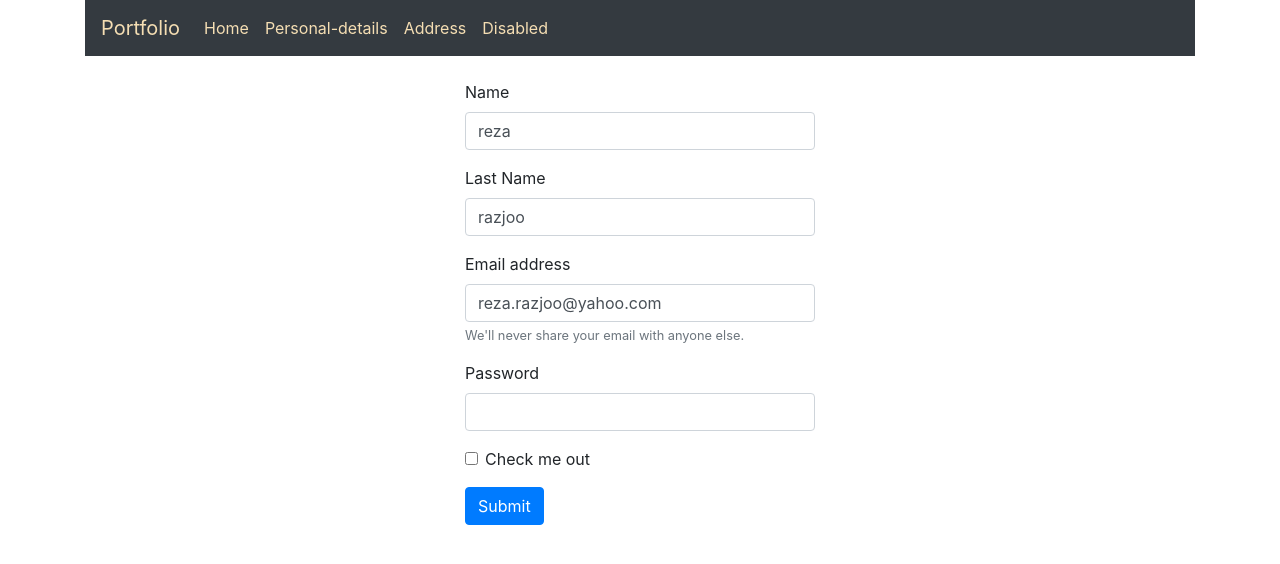
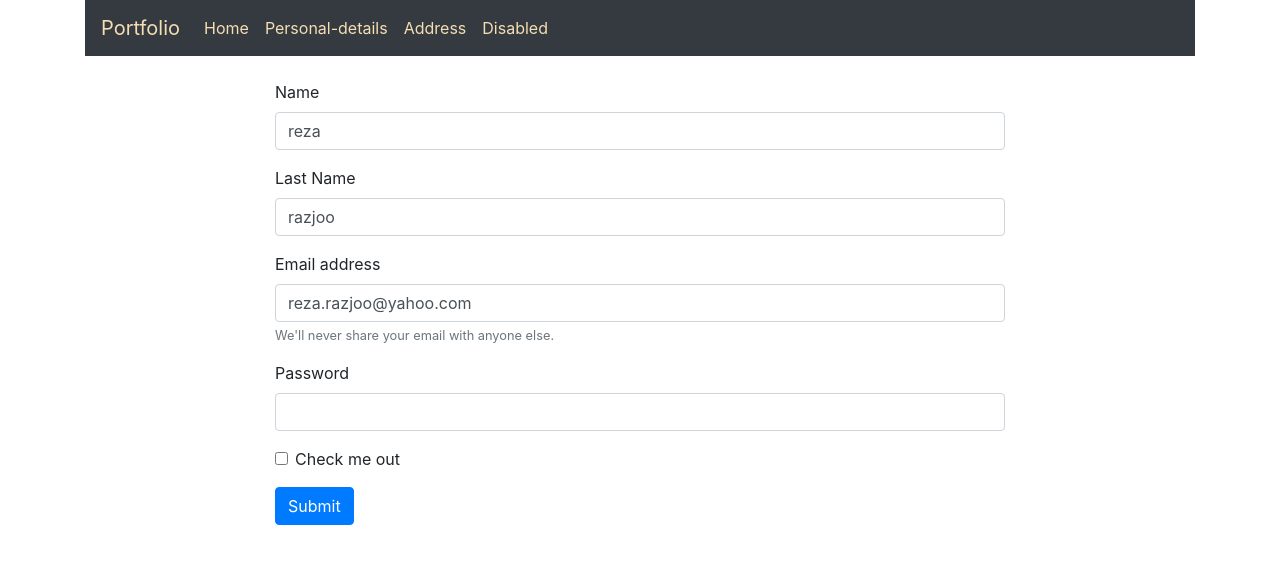
Before and after one commit to razjoorez/portfolio, an Angular app in the folder portfolio/: page /personal-details in a window 1280 px wide. Shown: the top 564 px of the page. Built offline with nearby package versions, Linux system fonts and the light colour scheme.

Commit message:
added col-sm-8 to pers-details

```diff
--- a/portfolio/src/app/details/personal-details/personal-details.component.html
+++ b/portfolio/src/app/details/personal-details/personal-details.component.html
@@ -1,6 +1,6 @@
 <div class="row mt-4">
-    <div class="col-4"></div>
-    <div class="col-4">
+    <div class="col-lg-2  col-xs-1 col-sm-1"></div>
+    <div class="col-lg-8 col-xs-10 col-sm-10">
 <form [formGroup]= "detailsForm" (ngSubmit)="Save(detailsForm.value)" >
     <div class="form-group">
         <label for="exampleInputName">Name</label>
@@ -28,5 +28,5 @@
     <button type="submit" class="btn btn-primary">Submit</button>
   </form>
 </div>
-<div class="col-4"></div>
+<div class="col-lg-2 col-xs-1 col-sm-1"></div>
 </div>
```
